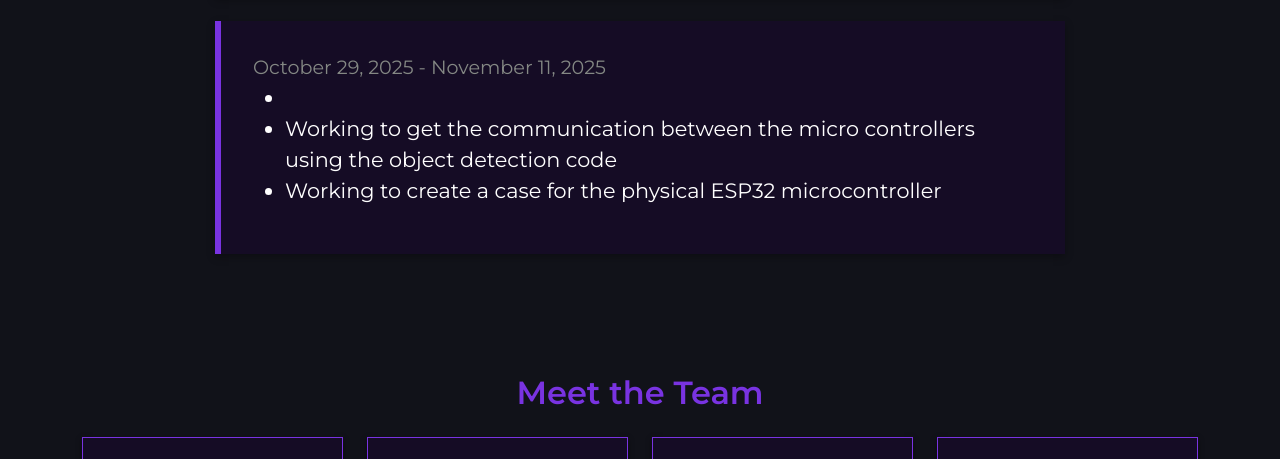
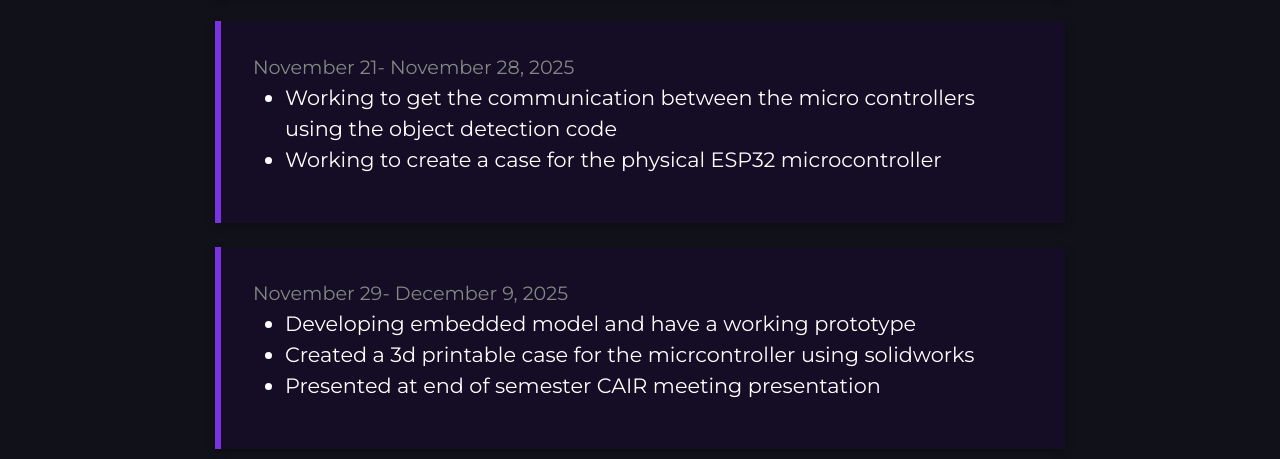
Before and after one commit to aigcu/VSiD-website, a website: page index.html in a window 1280 px wide. Shown: the part 5778-6237 px from the top of the page. Drawn offline with nearby package versions, Linux system fonts and the light colour scheme.

Commit message:
weekly update, (case+model+presentation)

```diff
--- a/index.html
+++ b/index.html
@@ -267,13 +267,24 @@
             </div>
 
             <div class="update-box mx-auto" style="max-width:850px;">
-                <p class="mb-0" id="projectUpdate">October 29, 2025 - November 11, 2025</p>
+                <p class="mb-0" id="projectUpdate">November 21- November 28, 2025</p>
                 <ul>
-                    <li></li>
                     <li>Working to get the communication between the micro controllers using the object detection code</li>
                     <li>Working to create a case for the physical ESP32 microcontroller</li>
                 </ul>
             </div>
+
+
+            <div class="update-box mx-auto" style="max-width:850px;">
+                <p class="mb-0" id="projectUpdate">November 29- December 9, 2025</p>
+                <ul>
+                    <li>Developing embedded model and have a working prototype</li>
+                    <li>Created a 3d printable case for the micrcontroller using solidworks</li>
+                    <li>Presented at end of semester CAIR meeting presentation</li>
+                </ul>
+            </div>
+
+
 
              <!---
             <div class="update-box mx-auto" style="max-width:850px;">
```
